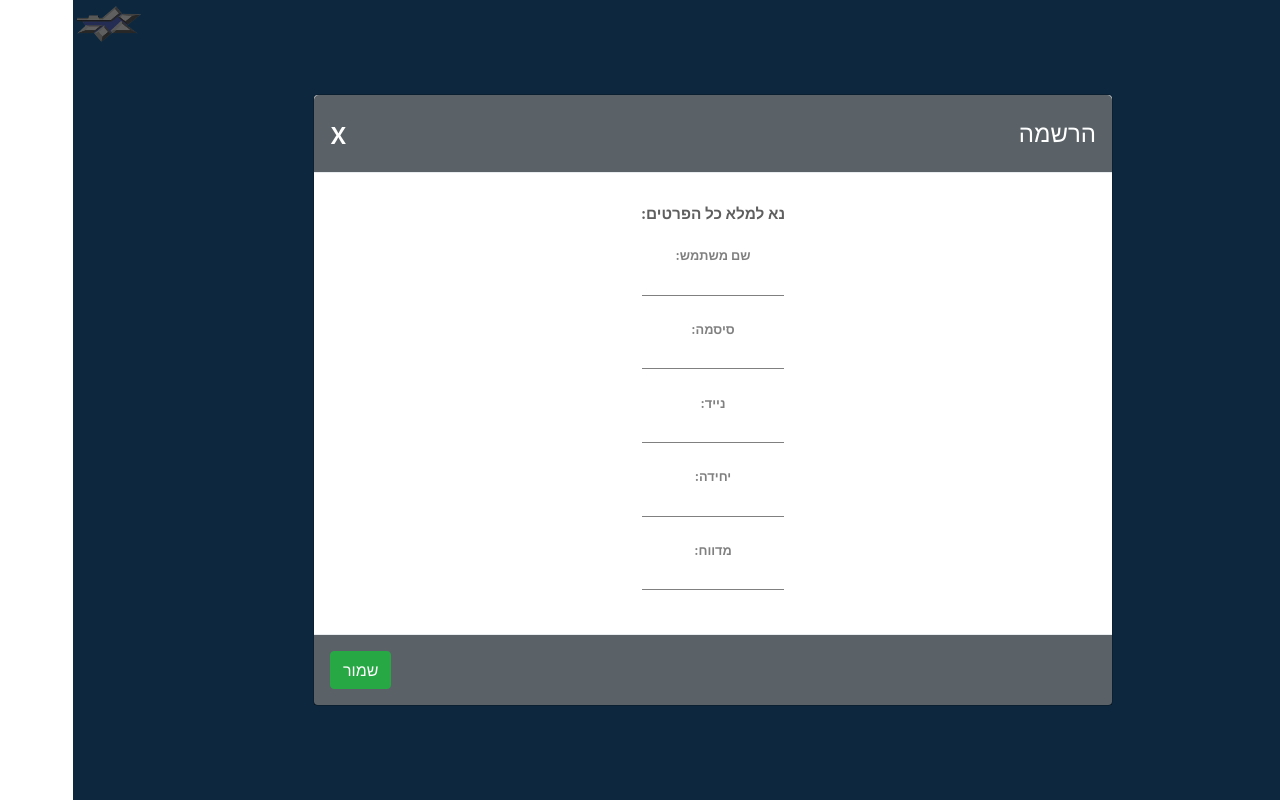
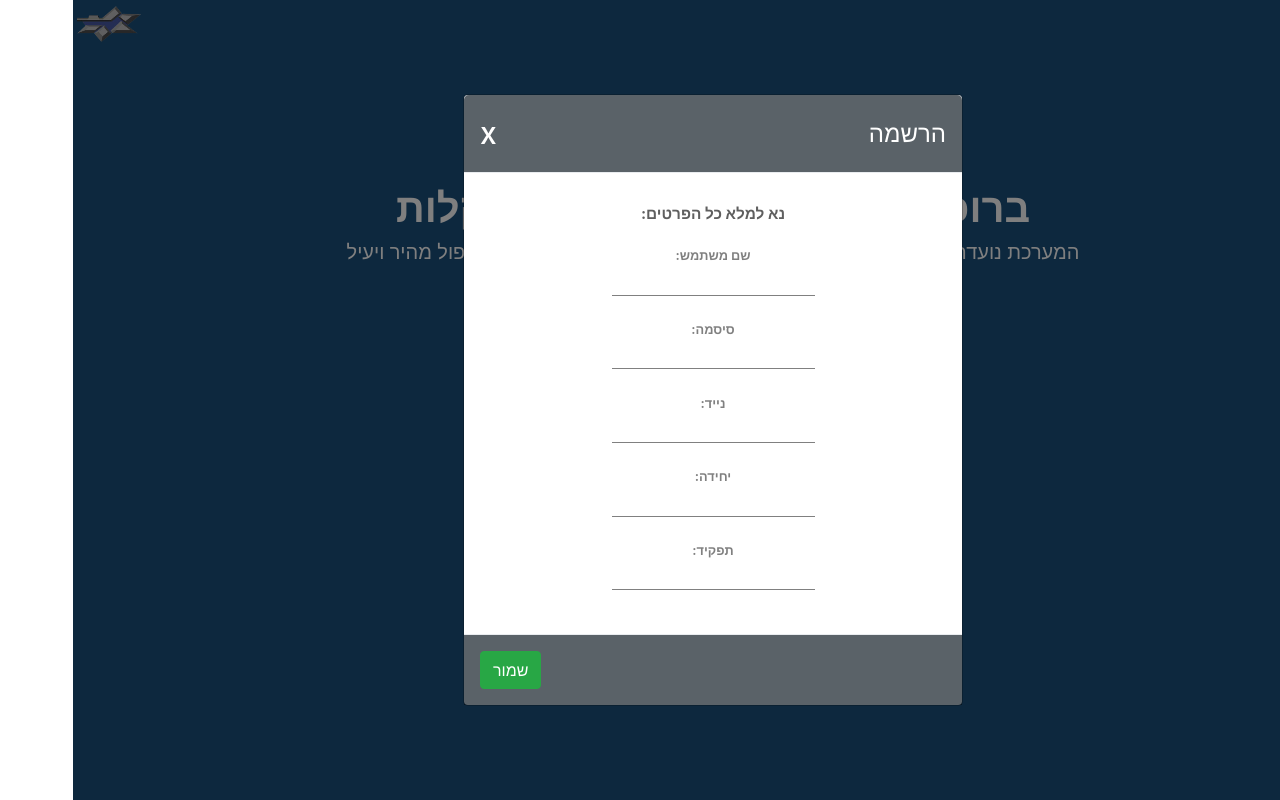
Before and after one commit to fabianrk52/FaultsReporting, a React (Create React App) app: page /#/ in a window 1280 px wide. Both pictures are taken after a click on the button "הרשמה". Built offline with nearby package versions, Linux system fonts and the light colour scheme.

Commit message:
no spinner in number input

```diff
--- a/src/components/Login/Login.css
+++ b/src/components/Login/Login.css
@@ -117,7 +117,6 @@
 .Registration .form {
     display: flex;
     flex-direction: column;
-    justify-content: center;
     align-items: center;
     margin-bottom: 0.5vw;
 }
@@ -130,9 +129,18 @@
     border-bottom: 1px grey solid;
     color: grey;
     outline: none;
-    width: 70%;
+    width: 100%;
     text-align: center;
     direction: ltr;
+}
+
+input[type='number'] {
+    -moz-appearance:textfield;
+}
+
+input::-webkit-outer-spin-button,
+input::-webkit-inner-spin-button {
+    -webkit-appearance: none;
 }
 
 .Registration label{
--- a/src/components/Login/index.js
+++ b/src/components/Login/index.js
@@ -15,7 +15,7 @@ export default function Login() {
         registration: 'הרשמה',
         connect: 'התחבר',
         save: "שמור",
-        reporter: "מדווח",
+        reporterTask: "תפקיד",
         unit: "יחידה",
         phone: "נייד",
         registration_text: "נא למלא כל הפרטים"
@@ -28,7 +28,7 @@ export default function Login() {
     const [showRegistration, setShowRegistration] = useState(false)
     const [userName, setUserName] = useState('')
     const [phone, setPhone] = useState('')
-    const [reporter, setReporter] = useState('')
+    const [reporterTask, setReporterTask] = useState('')
     const [unitName, setUnitName] = useState('')
 
 
@@ -120,7 +120,6 @@ export default function Login() {
                 <Modal
                     show={showRegistration} onHide={closeRegistration}
                     className="Registration"
-                    size="lg"
                     aria-labelledby="contained-modal-title-vcenter"
                     centered
                 >
@@ -132,15 +131,15 @@ export default function Login() {
                         <label>{dictionary.registration_text + ':'}</label>
                         <div className="form">
                             <label>{dictionary.user + ':'}</label>
-                            <input name='username' onChange={e => setUserName(e.target.value)} />
+                            <input name='username' onChange={e => setUserName(e.target.value)} required />
                             <label>{dictionary.password + ':'}</label>
-                            <input name='password' type='password' onChange={e => setPassword(e.target.value)} />
+                            <input name='password' type='password' onChange={e => setPassword(e.target.value)} required />
                             <label>{dictionary.phone + ':'}</label>
-                            <input name='phone' type="number" onChange={e => setPhone(e.target.value)} />
+                            <input name='phone' type="number" onChange={e => setPhone(e.target.value)} required />
                             <label>{dictionary.unit + ':'}</label>
-                            <input name='unitname' onChange={e => setUnitName(e.target.value)} />
-                            <label>{dictionary.reporter + ':'}</label>
-                            <input name='reporter' onChange={e => setReporter(e.target.value)} />
+                            <input name='unitname' onChange={e => setUnitName(e.target.value)} required />
+                            <label>{dictionary.reporterTask + ':'}</label>
+                            <input name='reporterTask' onChange={e => setReporterTask(e.target.value)} required />
                         </div>
                     </Modal.Body>
                     <Modal.Footer className="footer">
```
